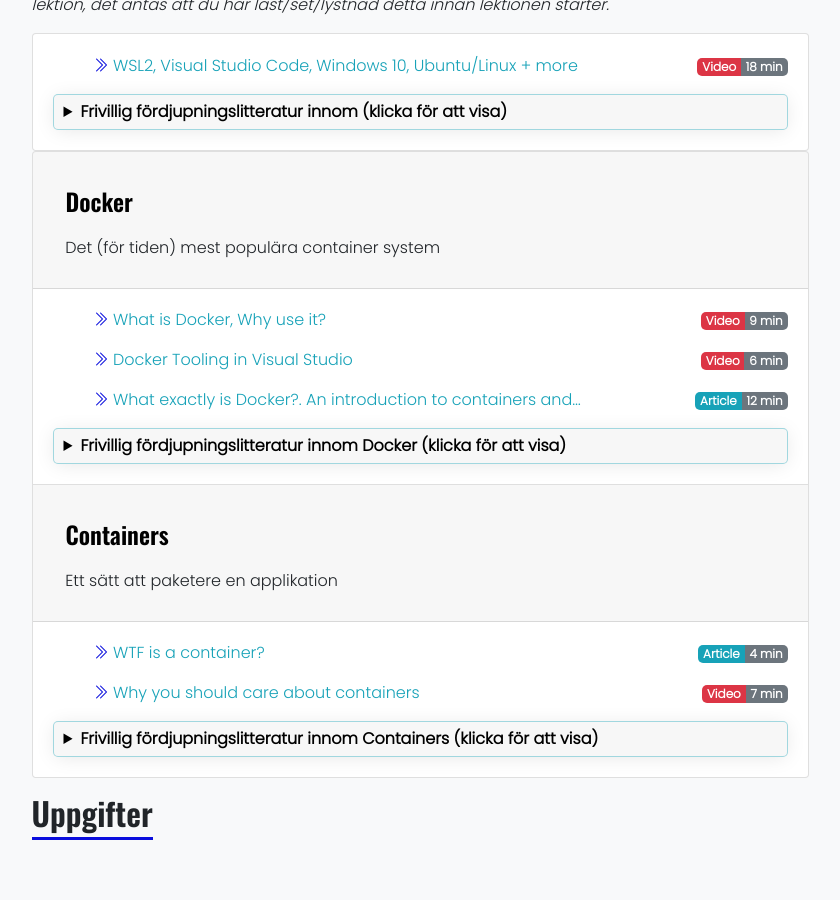
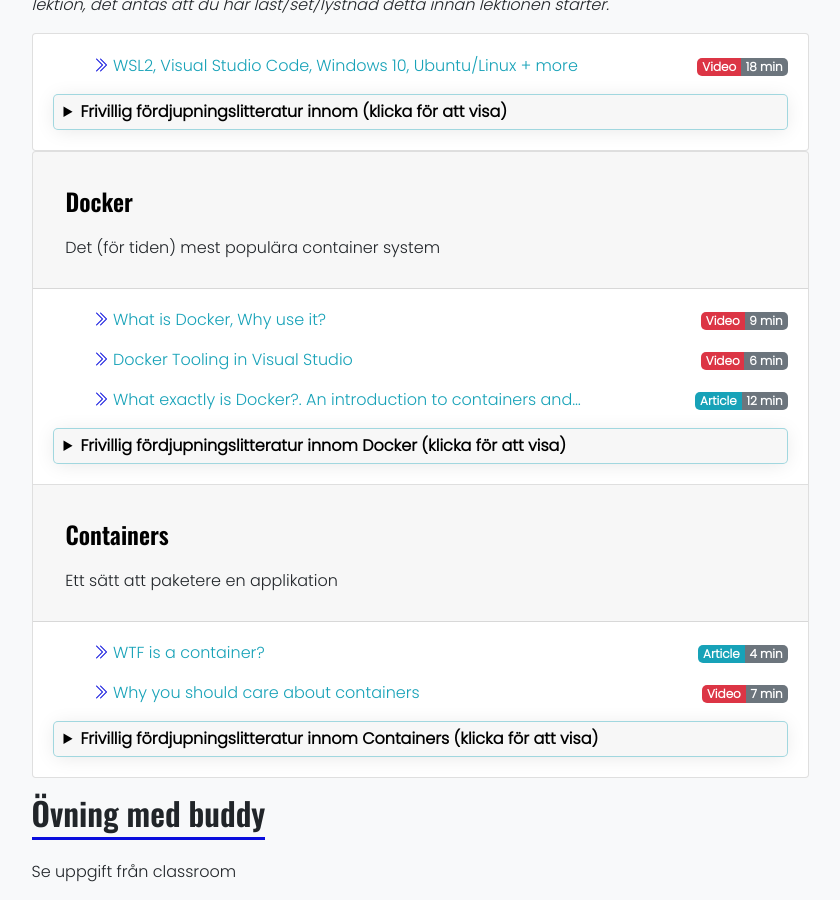
Before and after one commit to PGBSNH20/PGBSNH20-backendweb, a Jekyll site: the page built from lectures/02-docker.md, in a window 1280 px wide and 900 px high, scrolled down 841 px. Shown: the whole window, without its empty margins (220-1060 px from the left). Built offline with Jekyll 4.4.1, drawn with Linux system fonts in a browser that asks for light colours; nearby versions of some CDN libraries; before the commit the page ends 1701 px from its top, so only the background shows below that.

Commit message:
Exercise

```diff
--- a/lectures/02-docker.md
+++ b/lectures/02-docker.md
@@ -21,4 +21,6 @@ Hur kommer man på gång med Linux?
 {% include lecturenontopics.html lectureData="lecture_servers_and_development_enviroment_using_docker" %}
 {% include lecturetopics.html lectureData="lecture_servers_and_development_enviroment_using_docker" %}
 
-## Uppgifter
+## Övning med buddy
+
+Se uppgift från classroom
```
